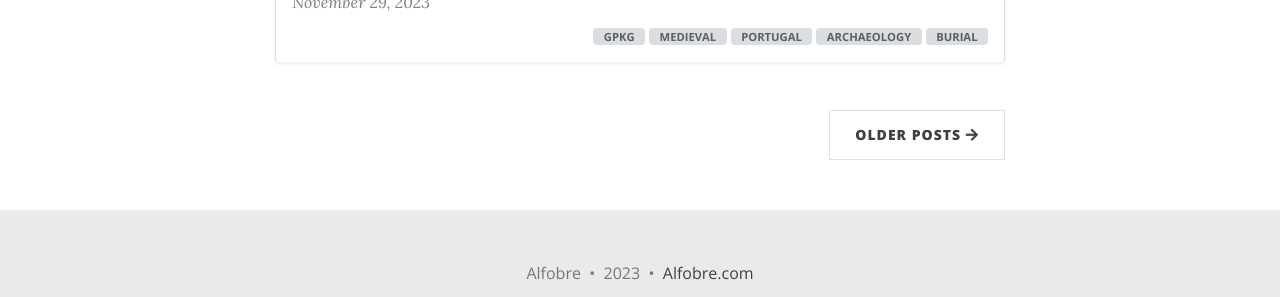
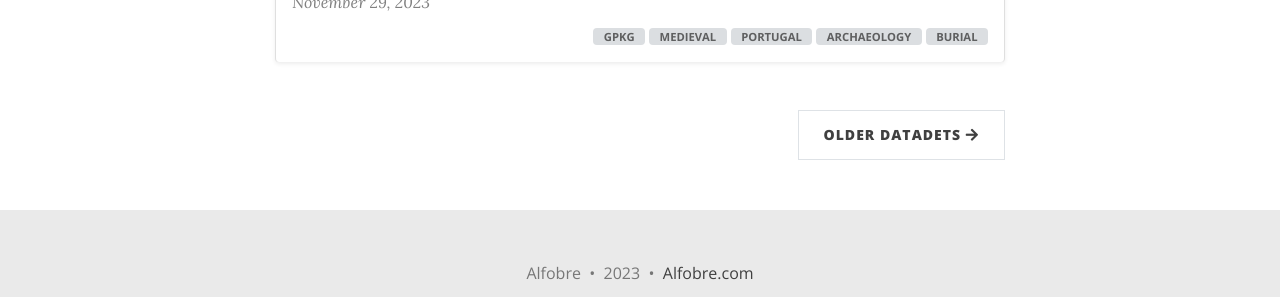
Before and after one commit to projetoalfobre/a-geocat, a Jekyll site: the page built from index.html, in a window 1280 px wide and 900 px high, scrolled down 1076 px. Shown: the part 534-831 px from the top of the window. Built offline with Jekyll 4.4.1, drawn with Linux system fonts in a browser that asks for light colours; nearby versions of some CDN libraries; the list of posts is cut into pages by our own code; comment, search, counter and statistics services are not loaded.

Commit message:
Update home.html

```diff
--- a/_layouts/home.html
+++ b/_layouts/home.html
@@ -117,16 +117,16 @@
   {% if paginator.previous_page %}
   <li class="page-item previous">
     <a class="page-link" href="{{ paginator.previous_page_path | absolute_url }}">
-      <i class="fas fa-arrow-left" alt="Newer Posts"></i>
-      <span class="d-none d-sm-inline-block">Newer Posts</span>
+      <i class="fas fa-arrow-left" alt="Newer Datasets"></i>
+      <span class="d-none d-sm-inline-block">Newer Datasets</span>
     </a>
   </li>
   {% endif %}
   {% if paginator.next_page %}
   <li class="page-item next">
     <a class="page-link" href="{{ paginator.next_page_path | absolute_url }}">
-      <span class="d-none d-sm-inline-block">Older Posts</span>
-      <i class="fas fa-arrow-right" alt="Older Posts"></i>
+      <span class="d-none d-sm-inline-block">Older Datadets</span>
+      <i class="fas fa-arrow-right" alt="Older Datasets"></i>
     </a>
   </li>
   {% endif %}
```
